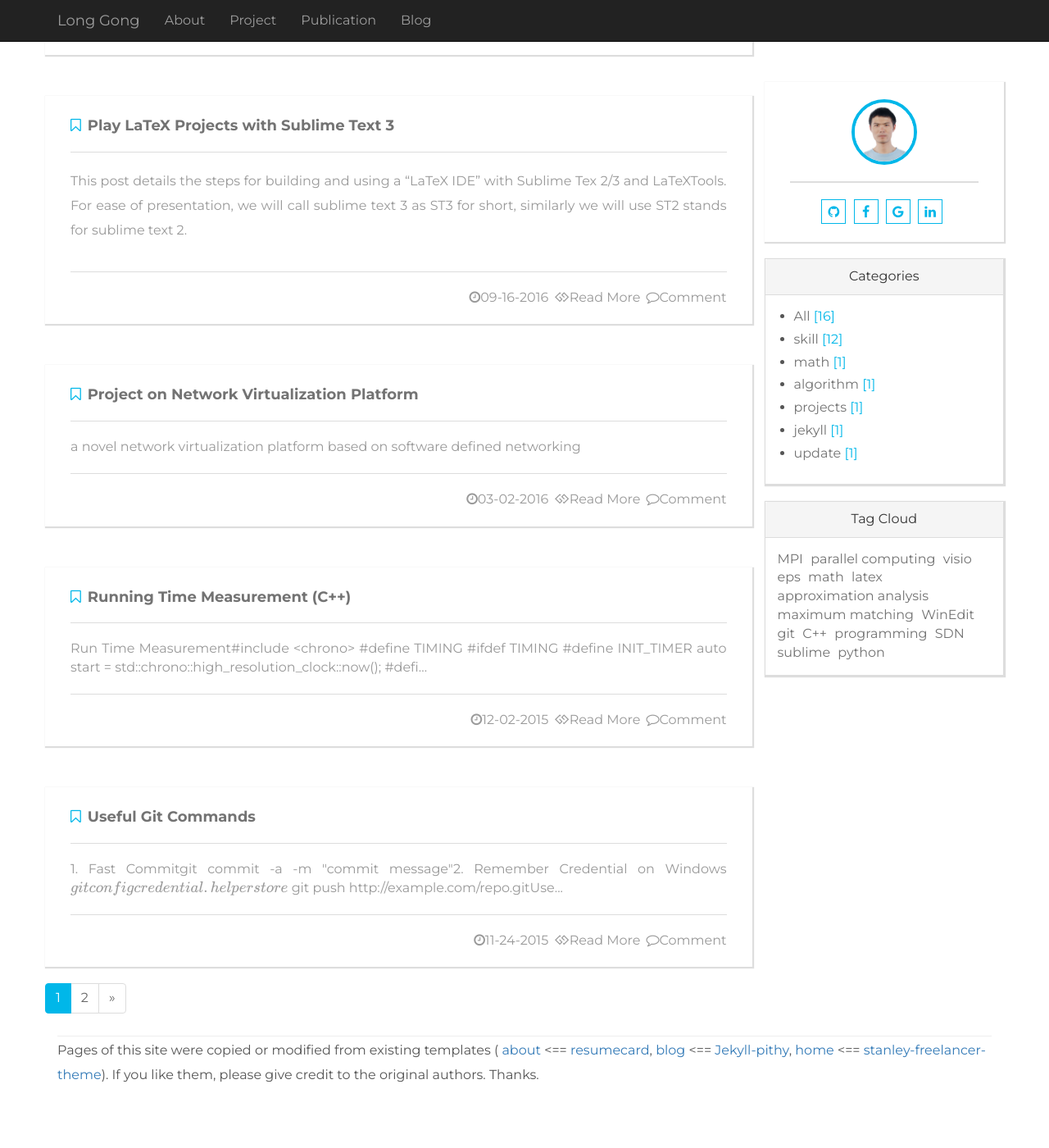
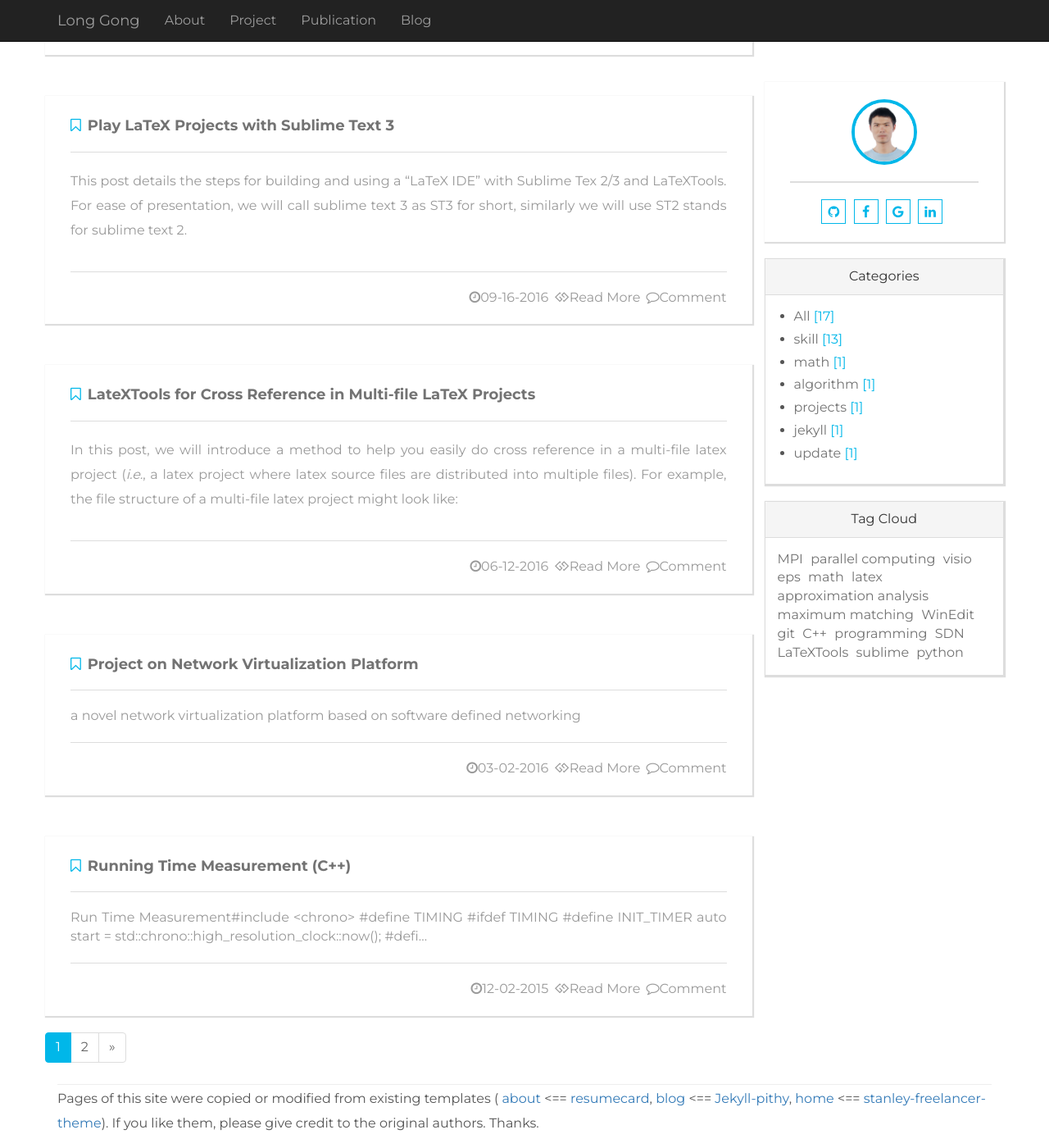
Before and after one commit to lgong30/lgong30.github.io, a Jekyll site: the page built from blog/index.html, in a window 1280 px wide and 1400 px high, scrolled down 1714 px. Shown: the whole window at 82% size. Built offline with Jekyll 4.4.1, drawn with Linux system fonts in a browser that asks for light colours; formulas are drawn with MathJax 3; the list of posts is cut into pages by our own code; comment, search, counter and statistics services are not loaded; before the commit the page ends 3055 px from its top, so only the background shows below that; some of the changed lines change nothing that is shown.

Commit message:
move STLaTeX

````diff
--- /dev/null
+++ b/_posts/2016-06-12-Efficient-Usage-of-LaTeXTools.md
@@ -0,0 +1,82 @@
+---
+layout: post
+title: LateXTools for Cross Reference in Multi-file LaTeX Projects
+tags: [LaTeXTools, sublime]
+categories: [skill]
+---
+
+In this post, we will introduce a method to help you easily do cross reference in a multi-file latex project (_i.e._, a latex project where latex source files are distributed into multiple files). For example, the file structure of a multi-file latex project might look like:
+
+```shell
+path/to/your-latex-project/
+    main.tex
+    introduction.tex
+    related-work.tex
+    my-work.tex
+    evaluation.tex
+    conclusion.tex
+    reference.bib
+    figures/
+```
+
+In the above project, you might cross cite for example an algorithm which you define in the file `my-work.tex` in the file `evaluation.tex`. Without the assistance of some useful tools, you might have to check the file `my-work.tex` to make sure which label you have defined for that algorithm. And in some tools, they might automatically remind you all the labels you have defined in the current file, which means they cannot help you in the cross-file cross reference.
+
+In this post, we will describe you an easy method to help you do the cross-file cross reference by using the [**LaTeXTools**](https://github.com/SublimeText/LaTeXTools) plug-in of [**Sublime Text**](https://www.sublimetext.com/). Note that in this post, we will focus on the configuration for cross-file cross reference. If you have no idea on how to install the LaTex Tools or even Sublime Text, please ask Google or some other search engine.
+
+Create a Sublime Text Project
+-----------------------------
+
+Create a sublime text project for your multi-file latex project. If you have no idea on how to create a project in sublime text 2/3, please refer to [understanding-projects-in-sublime-text-saving-switching-etc](http://www.joshuawinn.com/understanding-projects-in-sublime-text-saving-switching-etc/).
+
+Configure Your Project
+----------------------
+
+After you create your project, you will see a auto-created file (named as `your-project-name.sublime-project`) in your root path of your multi-file latex project. Open the file, and the put the following configurations into the file.
+
+```json
+"settings" : {
+    "TEXroot": "main.tex",
+    "tex_file_exts": [".tex"]
+}
+```
+
+The above configuration assumes, the root latex file of your project is `main.tex` (if your project use another tex file, please change it correspondingly.). If you really want to make a full understanding of the above configurations, please refer to [Project-Specific Settings](https://github.com/SublimeText/LaTeXTools#settings) of the Latex Tools.
+
+The following is for those who are not so familiar with **JSON**, _i.e._, the format for the project setting file. Usually, before you do manual changes on the project setting file, its content looks as follows:
+
+```json
+{
+    "folders":
+    [
+        {
+            "path": "."
+        }
+    ]
+}
+```
+
+
+After you add the configurations, your setting file would look as follows (please pay attention to the comma after the `]`, it cannot be omitted):
+
+```json
+{
+    "folders":
+    [
+        {
+            "path": "."
+        }
+    ],
+    "settings" : {
+        "TEXroot": "main.tex",
+        "tex_file_exts": [".tex"]
+    }
+}
+```
+
+Please pay attention to the **comma** added after the close square bracket (__i.e.,__ `]`).
+
+
+Notice
+------
+
+If you have any suggestions or questions regarding this post, please lease your message in the comment session or send e-mail to <mailto:mr.gonglong@outlook.com> directly.
--- a/_posts/2016-09-16-sublime-text-3-latextools.md
+++ b/_posts/2016-09-16-sublime-text-3-latextools.md
@@ -23,11 +23,8 @@ Configuration
 
 + Manually (Semi-manually) install [Package Control](https://packagecontrol.io/installation) (Note that, Package Control is the only package that you need install manually. It seems that the latest version of ST3, you can also install this package like other packages.)
 
-``ctrl + ` `` (``command + ` `` if you use Mac) to open the console, and copy the following codes into the console and then press `enter`.
+  - ``ctrl + ` `` (``command + ` `` if you use Mac) to open the console, and copy [the corresponding codes](https://packagecontrol.io/installation) into the console and then press `enter`.
 
-```shell
-import urllib.request,os,hashlib; h = 'df21e130d211cfc94d9b0905775a7c0f' + '1e3d39e33b79698005270310898eea76'; pf = 'Package Control.sublime-package'; ipp = sublime.installed_packages_path(); urllib.request.install_opener( urllib.request.build_opener( urllib.request.ProxyHandler()) ); by = urllib.request.urlopen( 'http://packagecontrol.io/' + pf.replace(' ', '%20')).read(); dh = hashlib.sha256(by).hexdigest(); print('Error validating download (got %s instead of %s), please try manual install' % (dh, h)) if dh != h else open(os.path.join( ipp, pf), 'wb' ).write(by)
-```
 
 + Install package LatexTools
 
@@ -44,14 +41,16 @@ import urllib.request,os,hashlib; h = 'df21e130d211cfc94d9b0905775a7c0f' + '1e3d
     ![ ](https://lgong30/github.io/assets/img/for_posts/STLaTeX/latextools_pop_2.png)
   - Replace the content with [this one](https://gist.github.com/xlong88/71837d9626bba76b84a09f8629796c2e)
 
-To use the above customized configuration, you need the following tools (note that, for the latest version of Ubuntu, all tools are built-in in the OS.)
+**Remark:** To use the above customized configuration, you need the following tools (note that, for the latest version of Ubuntu, all tools are built-in in the OS.)
 
 + Ghostscript
   - [Windows](http://www.ghostscript.com/download/gsdnld.html)
   - Mac: `brew install ghostscript`
 + PDF Viewer
-  - [Windows](http://www.sumatrapdfreader.org/dl/SumatraPDF-3.1.2-64-install.exe)
-  - [Mac](http://skim-app.sourceforge.net/)
+  - Windows: [SumatraPDF](https://www.sumatrapdfreader.org/free-pdf-reader.html)
+  - Mac: [Skim](http://skim-app.sourceforge.net/)
 
 Usage
 =====
+
+Please refer to [LateXTools for Cross Reference in Multi-file LaTeX Projects]({{ site.baseurl }}{% link _post/2016-06-12-Efficient-Usage-of-LaTeXTools.md %})
````
